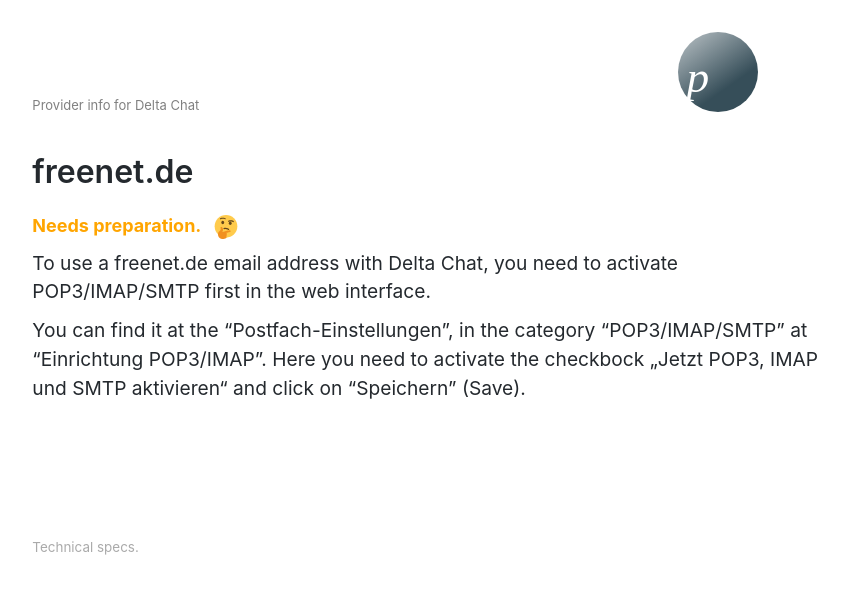
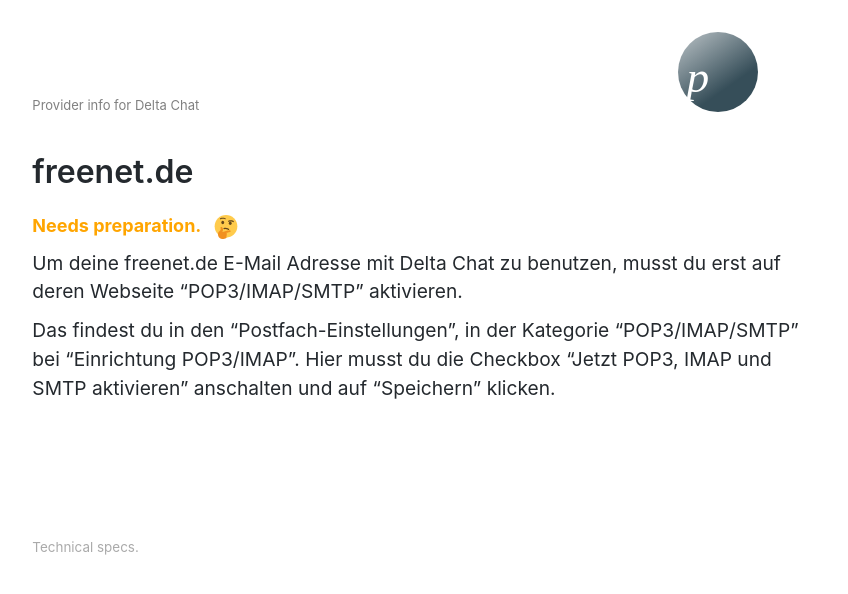
Before and after one commit to deltachat/provider-db, a Jekyll site: the page built from _providers/freenet.de.md, in a window 1280 px wide. Shown: the top 594 px of the page, without its empty margins (213-1061 px from the left). Built offline with Jekyll 4.4.1, drawn with Linux system fonts in a browser that asks for light colours.

Commit message:
translate freenet.de hints to german

```diff
--- a/_providers/freenet.de.md
+++ b/_providers/freenet.de.md
@@ -14,13 +14,12 @@
   type: smtp
 last_checked: 2017-06
 website: https://www.freenet.de/index.html
-before_login_hint: To log in to freenet.de with Delta Chat, you need to activate POP3/IMAP/SMTP in the freenet.de web interface first.
+before_login_hint: Um deine freenet.de E-Mail Adresse mit Delta Chat zu benutzen, musst du erst auf deren Webseite "POP3/IMAP/SMTP" aktivieren.
 ---
 
-To use a freenet.de email address with Delta Chat, you need to activate
-POP3/IMAP/SMTP first in the web interface.
+Um deine freenet.de E-Mail Adresse mit Delta Chat zu benutzen, musst du erst
+auf deren Webseite "POP3/IMAP/SMTP" aktivieren.
 
-You can find it at the "Postfach-Einstellungen", in the category
-"POP3/IMAP/SMTP" at "Einrichtung POP3/IMAP".  Here you need to activate the
-checkbock „Jetzt POP3, IMAP und SMTP aktivieren“ and click on "Speichern"
-(Save).
+Das findest du in den "Postfach-Einstellungen", in der Kategorie
+"POP3/IMAP/SMTP" bei "Einrichtung POP3/IMAP". Hier musst du die Checkbox "Jetzt
+POP3, IMAP und SMTP aktivieren" anschalten und auf "Speichern" klicken.
```
